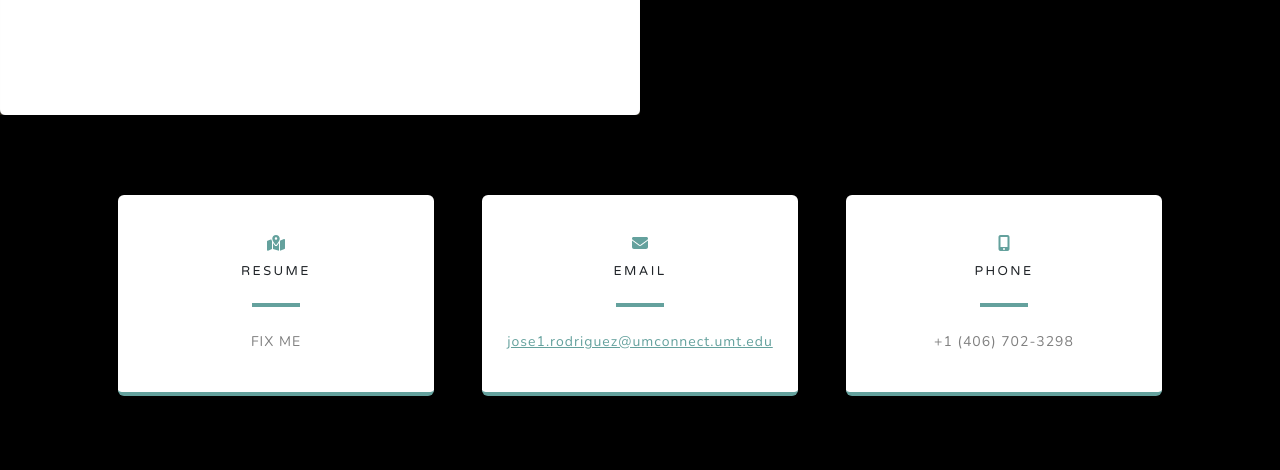
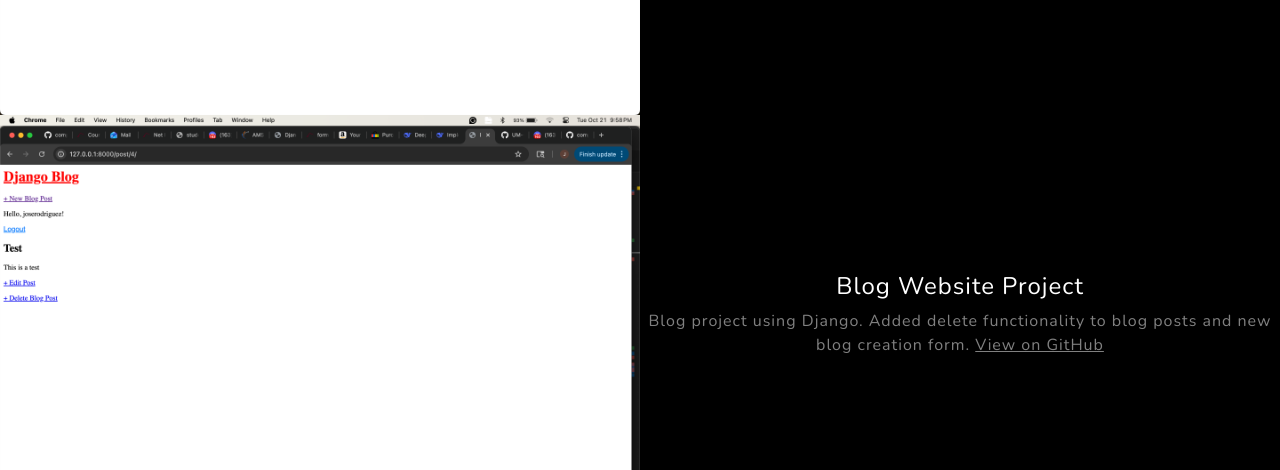
Before and after one commit to joserod0704/joserodriguez.github.io, a plain HTML site: page index.html in a window 1280 px wide. Shown: the part 2770-3240 px from the top of the page. Drawn offline with nearby package versions, Linux system fonts and the light colour scheme.

Commit message:
added blog

```diff
--- a/index.html
+++ b/index.html
@@ -141,6 +141,24 @@
         </div>
     </div>
 </div>
+        <!-- Blog Project Row -->
+<div class="row gx-0 mb-5 mb-lg-0 justify-content-center">
+    <div class="col-lg-6">
+        <img class="img-fluid" src="assets/img/delete.png" alt="Blog Website Project" />
+    </div>
+    <div class="col-lg-6">
+        <div class="bg-black text-center h-100 project">
+            <div class="d-flex h-100">
+                <div class="project-text w-100 my-auto text-center text-lg-left">
+                    <h4 class="text-white">Blog Website Project</h4>
+                    <p class="mb-0 text-white-50"> Blog project using Django. Added delete functionality to blog posts and new blog creation form.
+                    <a href="https://github.com/joserod0704/company_website-/tree/blog" target="_blank" class="text-white-50" style="text-decoration: underline;">View on GitHub</a>
+                    </p>
+                </div>
+            </div>
+        </div>
+    </div>
+</div>
 
         <!-- Contact-->
         <section class="contact-section bg-black">
```
Also changed, not shown: assets/img/Screenshot 2025-10-21 at 9.58.35 PM.png (added), assets/img/delete.png (added).
